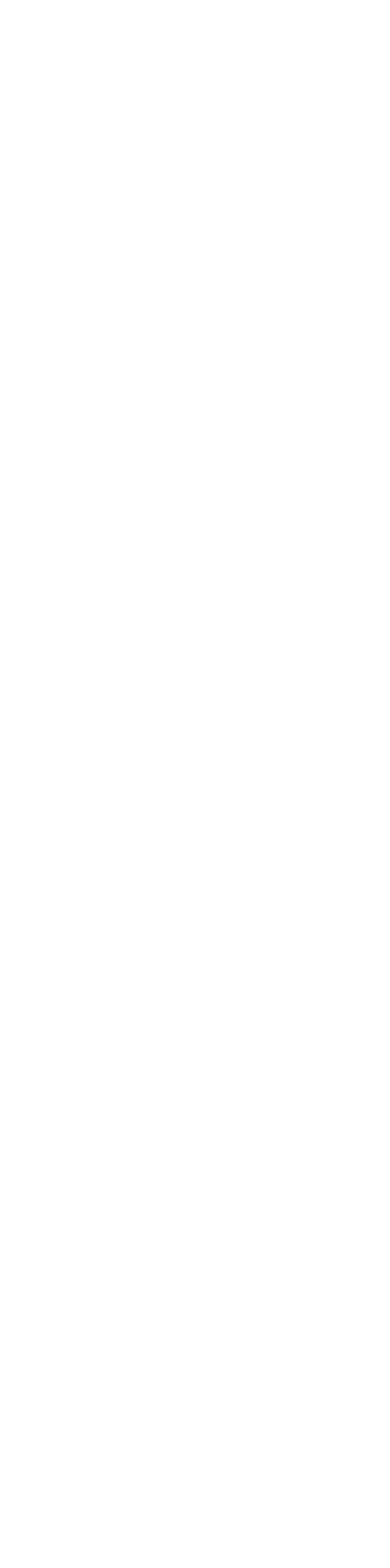
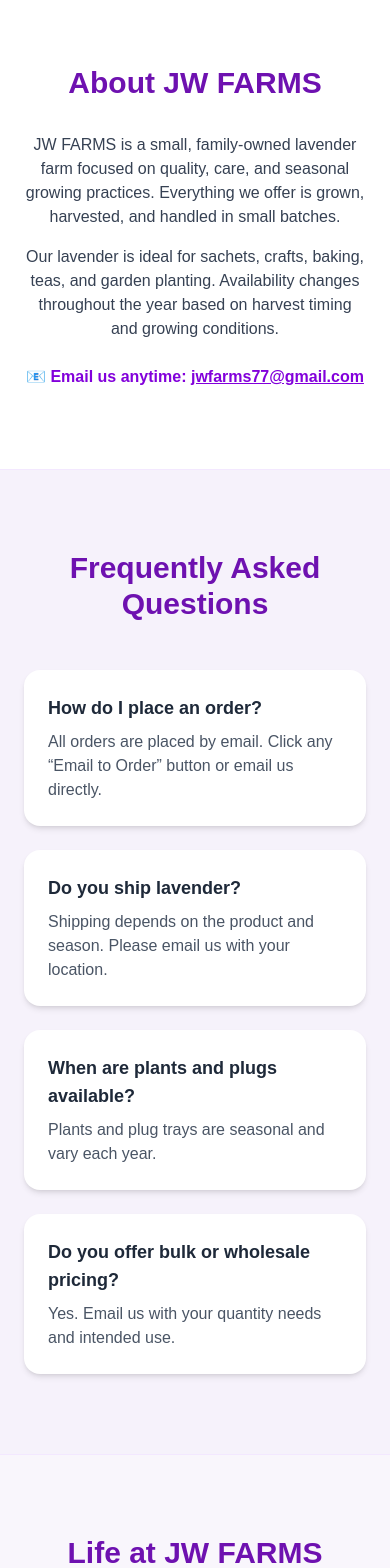
Before and after one commit to jwfarms/nextjs-boilerplate, a Next.js app: page / in a window 390 px wide. Shown: the part 2660-4228 px from the top of the page. Before the commit the page ends 2644 px from the top, so only its background shows below. Built offline with nearby package versions, Linux system fonts and the light colour scheme.

Commit message:
Integrate LocalBusiness and Product JSON-LD schema
Added combined LocalBusiness and Product schema for JW Farms, including details about products and business information.

```diff
--- a/app/page.tsx
+++ b/app/page.tsx
@@ -1,17 +1,48 @@
 "use client";
 
 export default function Home() {
-  // ✅ Product schema (JSON-LD) — goes INSIDE the component, ABOVE the return
-  const productJsonLd = {
+  // ✅ Combined LocalBusiness + Product schema (JSON-LD)
+  // - Service-area safe (no street address)
+  // - Geo-targeted to Cottontown / North Nashville, TN
+  // - Products included as an ItemList
+  const jwFarmsJsonLd = [
+    {
+      "@context": "https://schema.org",
+      "@type": "LocalBusiness",
+      "@id": "https://jwfarms7.com/#business",
+      name: "JW Farms",
+      url: "https://jwfarms7.com/",
+      image: "https://jwfarms7.com/gallery/field.png",
+      description:
+        "JW Farms is a small, family-owned lavender farm in Cottontown (North Nashville), Tennessee. We grow and harvest lavender with care and offer buds, bundles, plants, and plug trays. Serving local customers and shipping nationwide by email order.",
+      email: "jwfarms77@gmail.com",
+      sameAs: ["https://jwfarms.blogspot.com/"],
+      address: {
+        "@type": "PostalAddress",
+        addressLocality: "Cottontown",
+        addressRegion: "TN",
+        addressCountry: "US",
+      },
+      areaServed: [
+        { "@type": "Place", name: "Cottontown, TN" },
+        { "@type": "Place", name: "North Nashville, TN" },
+        { "@type": "AdministrativeArea", name: "Tennessee" },
+        { "@type": "Country", name: "United States" },
+      ],
+    },
+    {
       "@context": "https://schema.org",
       "@type": "ItemList",
+      "@id": "https://jwfarms7.com/#products-list",
       name: "JW Farms Lavender Products",
+      url: "https://jwfarms7.com/#products",
       itemListElement: [
         {
           "@type": "ListItem",
           position: 1,
           item: {
             "@type": "Product",
+            "@id": "https://jwfarms7.com/#product-lavender-buds",
             name: "Lavender Buds (2 oz)",
             description: "Culinary-grade dried lavender buds • 2 oz bag.",
             brand: { "@type": "Brand", name: "JW Farms" },
@@ -23,6 +54,7 @@ export default function Home() {
               price: "9.99",
               availability: "https://schema.org/InStock",
               url: "https://jwfarms7.com/#products",
+              seller: { "@id": "https://jwfarms7.com/#business" },
             },
           },
         },
@@ -31,6 +63,7 @@ export default function Home() {
           position: 2,
           item: {
             "@type": "Product",
+            "@id": "https://jwfarms7.com/#product-fresh-bundles",
             name: "Fresh Lavender Bundles",
             description:
               "Fresh lavender bundles • 10–15 stems per bundle (harvest season only).",
@@ -40,9 +73,10 @@ export default function Home() {
             offers: {
               "@type": "Offer",
               priceCurrency: "USD",
-            price: "12.00",
+              price: "12.0",
               availability: "https://schema.org/LimitedAvailability",
               url: "https://jwfarms7.com/#products",
+              seller: { "@id": "https://jwfarms7.com/#business" },
             },
           },
         },
@@ -51,6 +85,7 @@ export default function Home() {
           position: 3,
           item: {
             "@type": "Product",
+            "@id": "https://jwfarms7.com/#product-lavender-plants",
             name: "Lavender Plants (quart-size)",
             description: "Lavender plants in a quart-size pot (seasonal availability).",
             brand: { "@type": "Brand", name: "JW Farms" },
@@ -59,9 +94,10 @@ export default function Home() {
             offers: {
               "@type": "Offer",
               priceCurrency: "USD",
-            price: "15.00",
+              price: "15.0",
               availability: "https://schema.org/LimitedAvailability",
               url: "https://jwfarms7.com/#products",
+              seller: { "@id": "https://jwfarms7.com/#business" },
             },
           },
         },
@@ -70,30 +106,32 @@ export default function Home() {
           position: 4,
           item: {
             "@type": "Product",
+            "@id": "https://jwfarms7.com/#product-72-plugs",
             name: "Lavender Tray – 72 Plugs",
-          description:
-            "Commercial plug tray • 72 lavender plugs (seasonal availability).",
+            description: "Commercial plug tray • 72 lavender plugs (seasonal availability).",
             brand: { "@type": "Brand", name: "JW Farms" },
             image: ["https://jwfarms7.com/products/lavender-plugs.png"],
             url: "https://jwfarms7.com/#products",
             offers: {
               "@type": "Offer",
               priceCurrency: "USD",
-            price: "130.00",
+              price: "130.0",
               availability: "https://schema.org/LimitedAvailability",
               url: "https://jwfarms7.com/#products",
+              seller: { "@id": "https://jwfarms7.com/#business" },
             },
           },
         },
       ],
-  };
+    },
+  ];
 
   return (
     <div className="min-h-screen bg-[#f6f2fb] text-gray-800">
-      {/* ✅ JSON-LD script goes ONCE, near the top of the page */}
+      {/* ✅ JSON-LD goes ONCE, near the top */}
       <script
         type="application/ld+json"
-        dangerouslySetInnerHTML={{ __html: JSON.stringify(productJsonLd) }}
+        dangerouslySetInnerHTML={{ __html: JSON.stringify(jwFarmsJsonLd) }}
       />
 
       {/* Header */}
@@ -142,8 +180,10 @@ export default function Home() {
             "url('https://images.unsplash.com/photo-1445510491599-c391e8046a68?auto=format&fit=crop&w=2400&q=80')",
         }}
       >
+        {/* Light overlay for readability */}
         <div className="absolute inset-0 bg-white/60" />
 
+        {/* Content */}
         <div className="relative z-10 max-w-3xl mx-auto">
           <h2 className="text-4xl md:text-6xl font-semibold text-gray-900 mb-4 drop-shadow-sm">
             Pure Lavender, Naturally Grown
@@ -160,6 +200,7 @@ export default function Home() {
             <span className="mx-2">•</span> 📧 Email-only ordering
           </p>
 
+          {/* Optional CTA buttons for better flow */}
           <div className="mt-8 flex flex-col sm:flex-row gap-3 justify-center">
             <a
               href="#products"
@@ -256,7 +297,158 @@ export default function Home() {
         </div>
       </section>
 
-      {/* ...the rest of your page stays the same... */}
+      {/* About */}
+      <section
+        id="about"
+        className="py-20 px-6 bg-white border-t border-purple-100"
+      >
+        <div className="max-w-3xl mx-auto text-center">
+          <h2 className="text-3xl md:text-4xl font-semibold mb-8 text-purple-800">
+            About JW FARMS
+          </h2>
+
+          <p className="text-gray-700 mb-4">
+            JW FARMS is a small, family-owned lavender farm focused on quality,
+            care, and seasonal growing practices. Everything we offer is grown,
+            harvested, and handled in small batches.
+          </p>
+
+          <p className="text-gray-700 mb-6">
+            Our lavender is ideal for sachets, crafts, baking, teas, and garden
+            planting. Availability changes throughout the year based on harvest
+            timing and growing conditions.
+          </p>
+
+          <p className="font-semibold text-purple-700">
+            📧 Email us anytime:{" "}
+            <a
+              href="mailto:jwfarms77@gmail.com"
+              className="underline hover:text-purple-900"
+            >
+              jwfarms77@gmail.com
+            </a>
+          </p>
+        </div>
+      </section>
+
+      {/* FAQ */}
+      <section
+        id="faq"
+        className="py-20 px-6 bg-[#f6f2fb] border-t border-purple-100"
+      >
+        <div className="max-w-4xl mx-auto">
+          <h2 className="text-3xl md:text-4xl font-semibold text-center mb-12 text-purple-800">
+            Frequently Asked Questions
+          </h2>
+
+          <div className="space-y-6">
+            {[
+              {
+                q: "How do I place an order?",
+                a: "All orders are placed by email. Click any “Email to Order” button or email us directly.",
+              },
+              {
+                q: "Do you ship lavender?",
+                a: "Shipping depends on the product and season. Please email us with your location.",
+              },
+              {
+                q: "When are plants and plugs available?",
+                a: "Plants and plug trays are seasonal and vary each year.",
+              },
+              {
+                q: "Do you offer bulk or wholesale pricing?",
+                a: "Yes. Email us with your quantity needs and intended use.",
+              },
+            ].map((faq, i) => (
+              <div key={i} className="bg-white rounded-2xl shadow-md p-6">
+                <h3 className="font-semibold text-lg mb-2">{faq.q}</h3>
+                <p className="text-gray-600">{faq.a}</p>
+              </div>
+            ))}
+          </div>
+        </div>
+      </section>
+
+      {/* Gallery */}
+      <section
+        id="gallery"
+        className="py-20 px-6 bg-[#f9f6fc] border-t border-purple-100"
+      >
+        <h2 className="text-3xl md:text-4xl font-semibold text-center mb-12 text-purple-800">
+          Life at JW FARMS
+        </h2>
+
+        <div className="grid sm:grid-cols-2 lg:grid-cols-3 gap-6 max-w-6xl mx-auto">
+          {[
+            { src: "/gallery/lavender.png", label: "Lavender in bloom" },
+            { src: "/gallery/stalks.png", label: "Lavender stalks" },
+            { src: "/gallery/plugs.png", label: "Lavender plug trays" },
+            { src: "/gallery/plant.png", label: "Healthy lavender plants" },
+            { src: "/gallery/harvest.png", label: "Harvest time" },
+            { src: "/gallery/field.png", label: "Fields in summer" },
+          ].map((img, i) => (
+            <div
+              key={i}
+              className="rounded-2xl overflow-hidden shadow-md transition hover:shadow-xl hover:scale-105"
+            >
+              <img src={img.src} alt={img.label} className="w-full h-64 object-cover" />
+              <p className="p-3 text-sm text-center text-gray-600">{img.label}</p>
+            </div>
+          ))}
+        </div>
+      </section>
+
+      {/* Blog */}
+      <section className="py-20 px-6 bg-[#f6f2fb] text-center border-t border-purple-100">
+        <h2 className="text-3xl md:text-4xl font-semibold mb-8 text-purple-800">
+          From Our Farm
+        </h2>
+
+        <div className="max-w-5xl mx-auto rounded-2xl shadow-md overflow-hidden mb-8 bg-white">
+          <iframe
+            src="https://jwfarms.blogspot.com/"
+            className="w-full h-[500px]"
+            loading="lazy"
+            title="JW Farms Blog"
+          ></iframe>
+        </div>
+
+        <a
+          href="https://jwfarms.blogspot.com/"
+          target="_blank"
+          rel="noopener noreferrer"
+          className="inline-block bg-purple-700 hover:bg-purple-800 text-white rounded-xl px-8 py-3 font-semibold transition-all duration-200 hover:scale-105"
+        >
+          Visit the Blog
+        </a>
+      </section>
+
+      {/* Contact */}
+      <section
+        id="contact"
+        className="py-20 px-6 bg-[#f6f2fb] text-center border-t border-purple-100"
+      >
+        <h2 className="text-3xl md:text-4xl font-semibold mb-4 text-purple-800">
+          Contact JW FARMS
+        </h2>
+        <p className="mb-6 text-gray-600">
+          To place an order or ask about availability, email us directly:
+        </p>
+
+        <a
+          href="mailto:jwfarms77@gmail.com"
+          className="text-lg font-semibold text-purple-700 underline"
+        >
+          jwfarms77@gmail.com
+        </a>
+      </section>
+
+      {/* Footer */}
+      <footer className="bg-purple-800 text-white py-10 text-center">
+        <p className="text-lg font-semibold mb-1">JW FARMS</p>
+        <p className="text-sm mb-2">Small-batch lavender grown with care</p>
+        <p className="text-sm">© 2026 JW FARMS</p>
+      </footer>
     </div>
   );
 }
```
Lines whose indentation alone changed are shown as unchanged.
